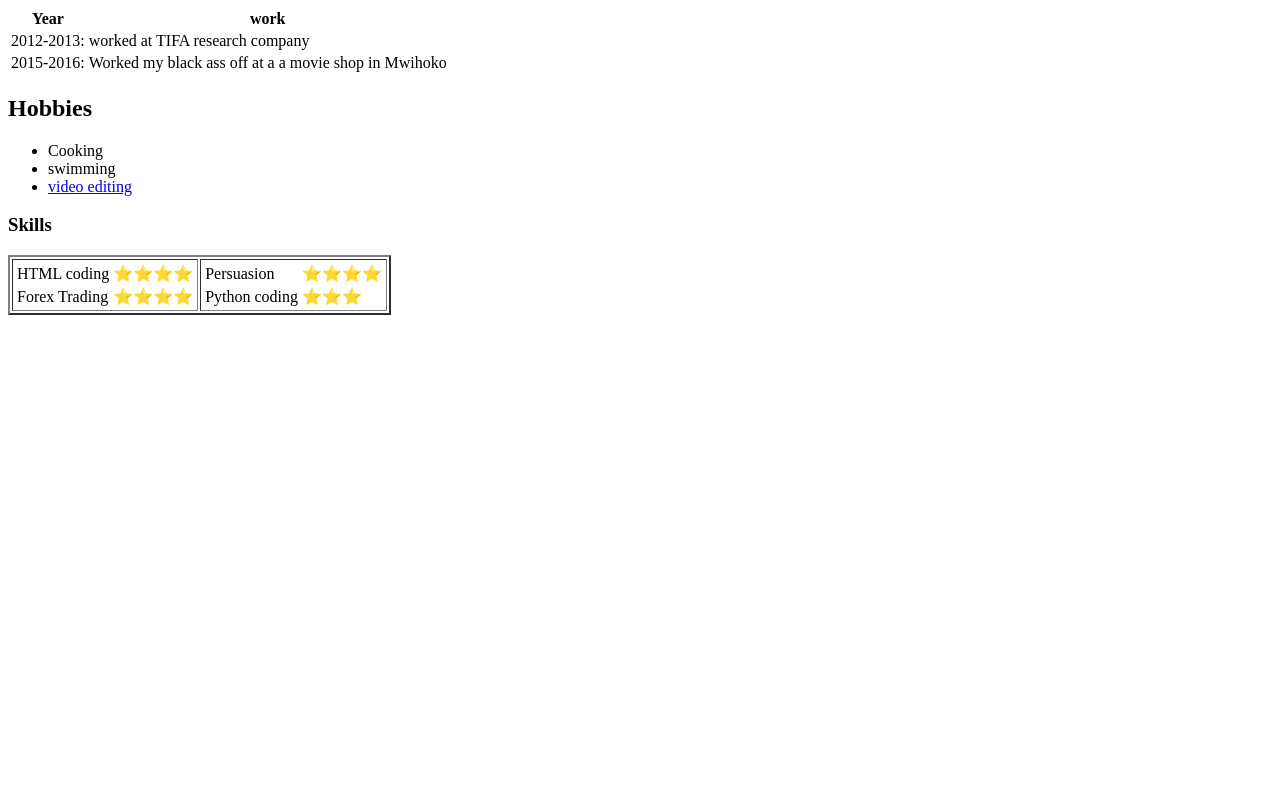
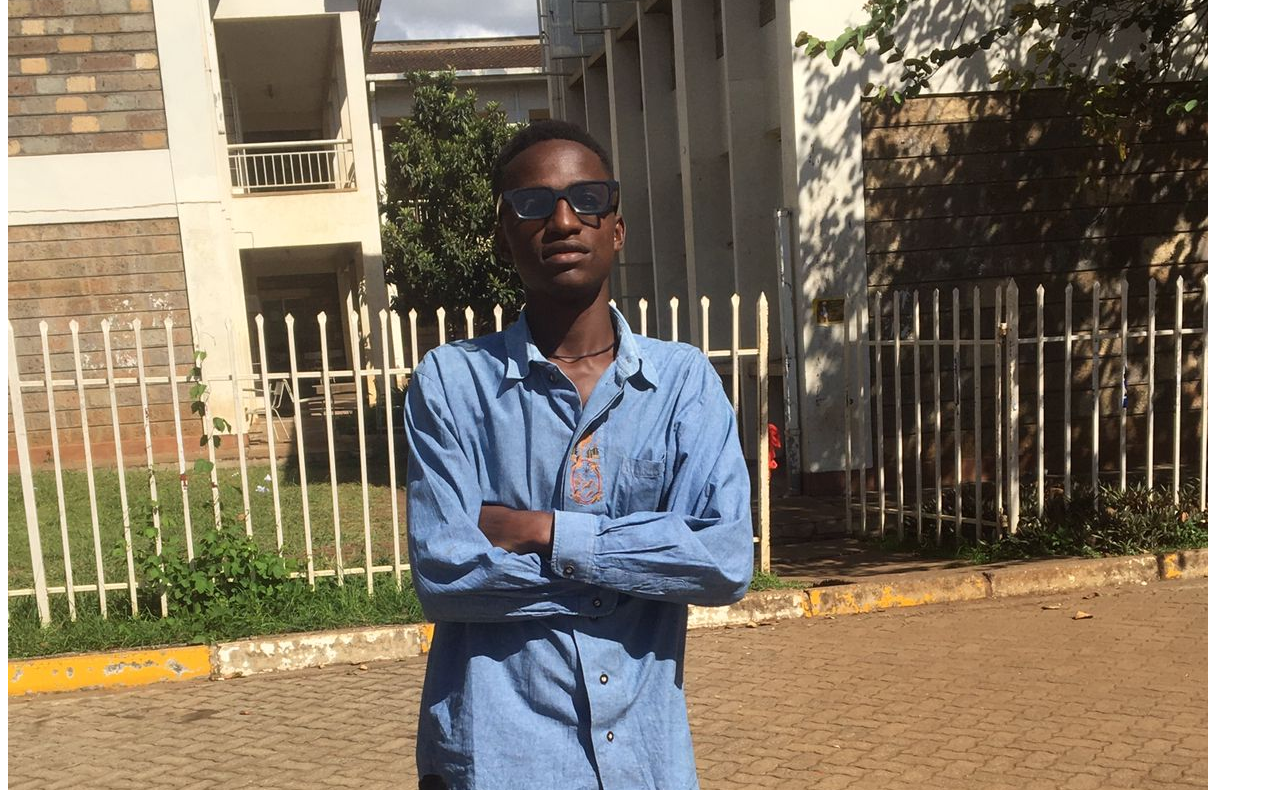
Before and after one commit to Hunchoh/cv3, a plain HTML site: page index.html in a window 1280 px wide. Shown: the part 157-947 px from the top of the page. Before the commit the page ends 800 px from the top, so only its background shows below. Drawn offline with Linux system fonts and the light colour scheme; files whose address does not match are found by name.

Commit message:
update index.html

```diff
--- a/index.html
+++ b/index.html
@@ -7,7 +7,7 @@
 <body>
     <table>
         <tr>
-            <img src="photomoto.jpeg\photomoto.jpeg">
+            <img src="C:\photomoto.jpeg\photomoto.jpeg">
             <td><strong>Ratemo Emmanuel</strong></td>
         </tr>
         <tr>
```
